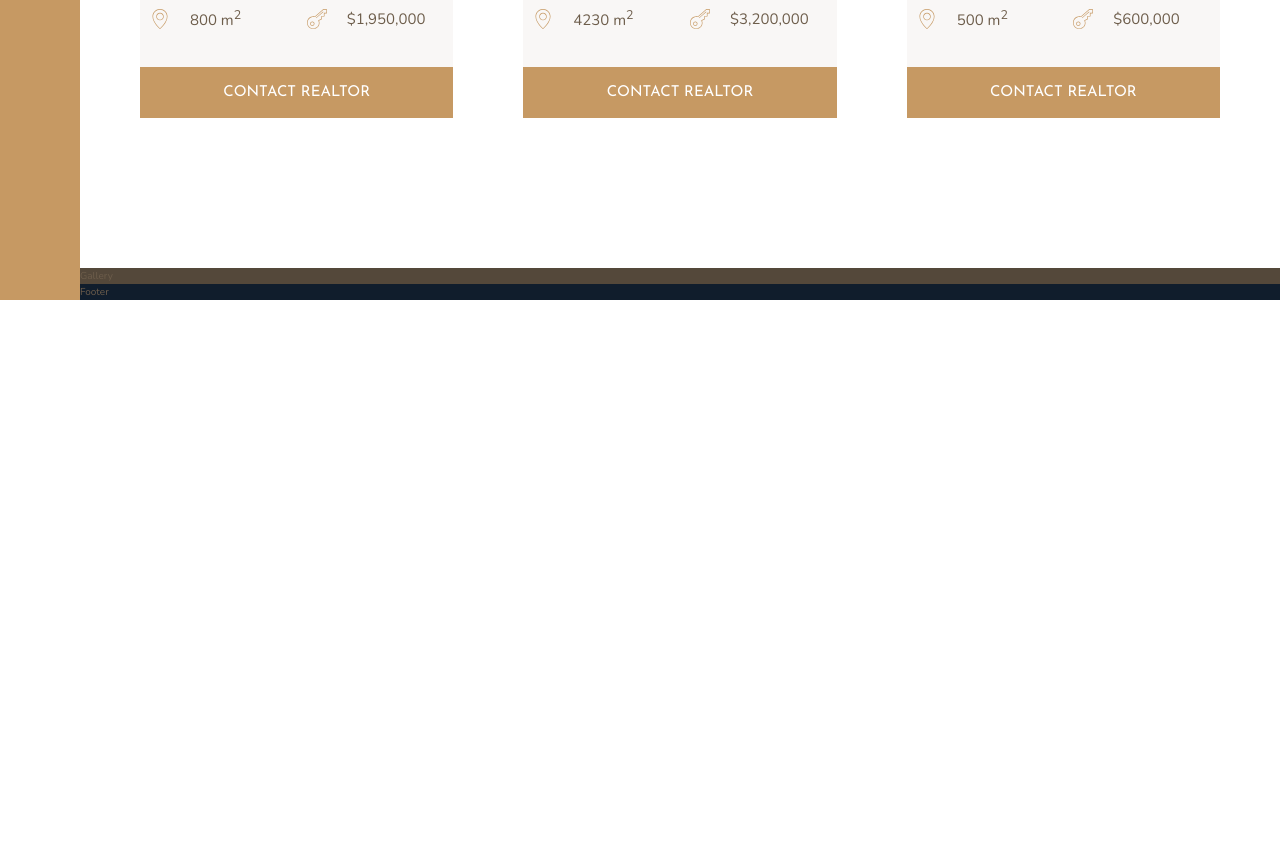
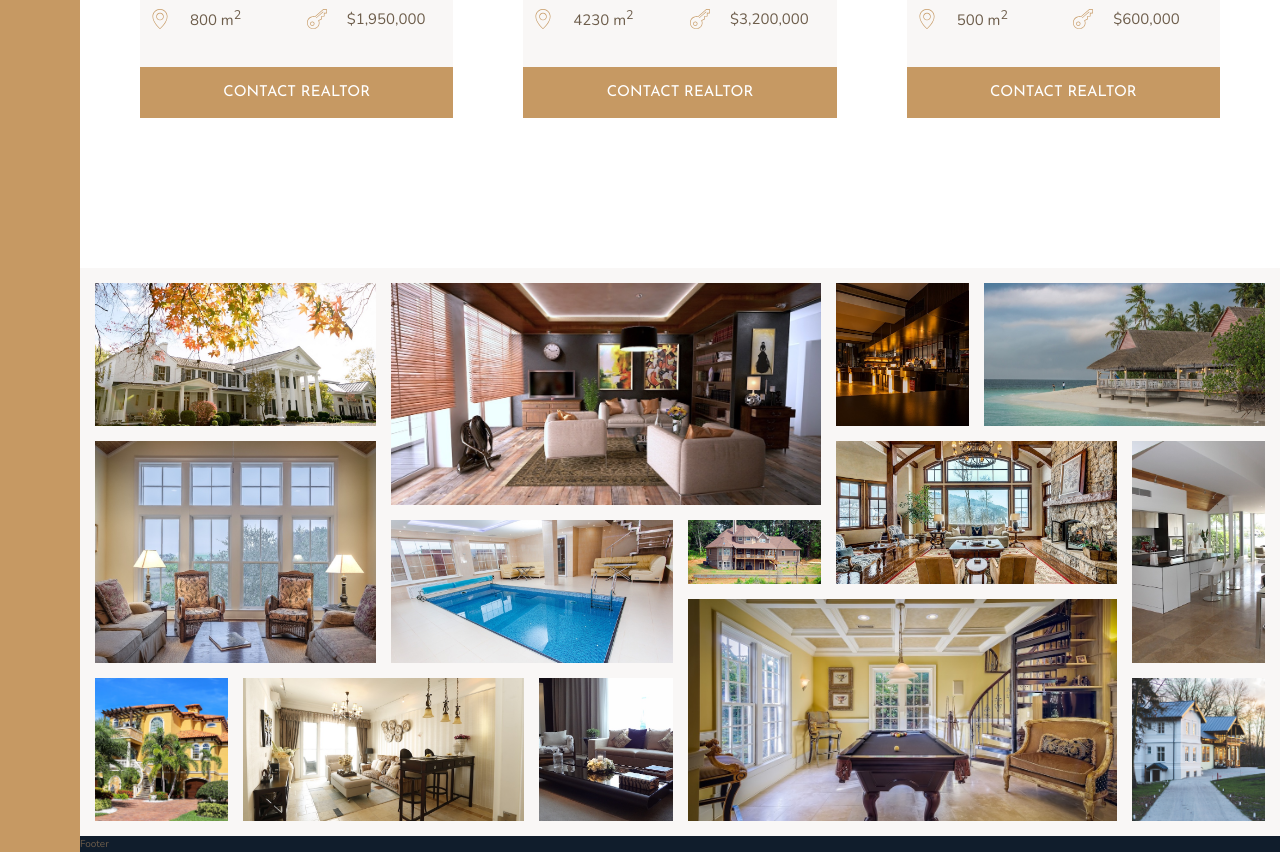
Before and after one commit to prabh-js/nexter-project, a website: page index.html in a window 1280 px wide. Shown: the part 2804-3656 px from the top of the page. Before the commit the page ends 3104 px from the top, so only its background shows below. Drawn offline with nearby package versions, Linux system fonts and the light colour scheme.

Commit message:
gallery section

```diff
--- a/index.html
+++ b/index.html
@@ -291,7 +291,48 @@
         </div>
         </section>
         <section class="gallery">
-            Gallery
+            <figure class="gallery__item gallery__item--1">
+                <img src="img/gal-1.jpeg" alt="gallery image 1" class="gallery__img">
+            </figure>
+            <figure class="gallery__item gallery__item--2">
+                    <img src="img/gal-2.jpeg" alt="gallery image 2" class="gallery__img">
+            </figure>
+            <figure class="gallery__item gallery__item--3">
+                    <img src="img/gal-3.jpeg" alt="gallery image 3" class="gallery__img">
+            </figure>
+           <figure class="gallery__item gallery__item--4">
+                    <img src="img/gal-4.jpeg" alt="gallery image 4" class="gallery__img">
+            </figure>
+            <figure class="gallery__item gallery__item--5">
+                    <img src="img/gal-5.jpeg" alt="gallery image 5" class="gallery__img">
+            </figure>
+             <figure class="gallery__item gallery__item--6">
+                    <img src="img/gal-6.jpeg" alt="gallery image 6" class="gallery__img">
+            </figure>
+            <figure class="gallery__item gallery__item--7">
+                    <img src="img/gal-7.jpeg" alt="gallery image 7" class="gallery__img">
+            </figure>
+            <figure class="gallery__item gallery__item--8">
+                    <img src="img/gal-8.jpeg" alt="gallery image 8" class="gallery__img">
+            </figure>
+             <figure class="gallery__item gallery__item--9">
+                    <img src="img/gal-9.jpeg" alt="gallery image 9" class="gallery__img">
+            </figure>
+             <figure class="gallery__item gallery__item--10">
+                    <img src="img/gal-10.jpeg" alt="gallery image 10" class="gallery__img">
+            </figure>
+             <figure class="gallery__item gallery__item--11">
+                    <img src="img/gal-11.jpeg" alt="gallery image 11" class="gallery__img">
+            </figure>
+            <figure class="gallery__item gallery__item--12">
+                    <img src="img/gal-12.jpeg" alt="gallery image 12" class="gallery__img">
+            </figure>
+            <figure class="gallery__item gallery__item--13">
+                    <img src="img/gal-13.jpeg" alt="gallery image 13" class="gallery__img">
+            </figure>
+            <figure class="gallery__item gallery__item--14">
+                    <img src="img/gal-14.jpeg" alt="gallery image 14" class="gallery__img">
+            </figure>
         </section>
         <footer class="footer">
             Footer
--- a/sass/_gallery.scss
+++ b/sass/_gallery.scss
@@ -1,4 +1,74 @@
 .gallery {
-    background-color: $color-grey-dark-1;
+    background-color: $color-grey-light-1;;
     grid-column: full-start / full-end;
+    display: grid;
+    grid-template-columns: repeat(8, 1fr);
+    grid-template-rows: repeat(7, 5vw);
+    grid-gap: 1.5rem;
+    padding: 1.5rem;
+    object-fit: cover;
+    &__item {
+        &--1 {
+            grid-row: 1 / span 2;
+            grid-column: 1 / span 2;
+        }
+        &--2 {
+            grid-row: 1 / span 3;
+            grid-column: 3 / span 3;
+        }
+        &--3 {
+            grid-row: 1 / span 2;
+            grid-column: 6 / span 1;
+        }
+        &--4 {
+            grid-row: 1 / span 2;
+            grid-column: 7 / span 2;
+        }
+        &--5 {
+            grid-row: 3 / span 3;
+            grid-column: 1 / span 2;
+        }
+        &--6 {
+            grid-row: 4 / span 2;
+            grid-column: 3 / span 2;
+        }
+        &--7 {
+            grid-row: 4 / span 1;
+            grid-column: 5 / span 1;
+        }
+        &--8 {
+            grid-row: 3 / span 2;
+            grid-column: 6 / span 2;
+        }
+        &--9 {
+            grid-row: 3 / span 3;
+            grid-column: 8 / span 1;
+        }
+        &--10 {
+            grid-row: 6 / span 2;
+            grid-column: 1 / span 1;
+        }
+        &--11 {
+            grid-row: 6 / span 2;
+            grid-column: 2 / span 2;
+        }
+        &--12 {
+            grid-row: 6 / span 2;
+            grid-column: 4 / span 1;
+        }
+        &--13 {
+            grid-row: 5 / span 3;
+            grid-column: 5 / span 3;
+        }
+        &--14 {
+            grid-row: 6 / span 2;
+            grid-column: 8 / span 1;
+        }
+    }
+    img {
+        width: 100%;
+        height: 100%;
+        object-fit: cover;
+        display: block;
+    }
 }
```
Also changed, not shown: css/style.css.
